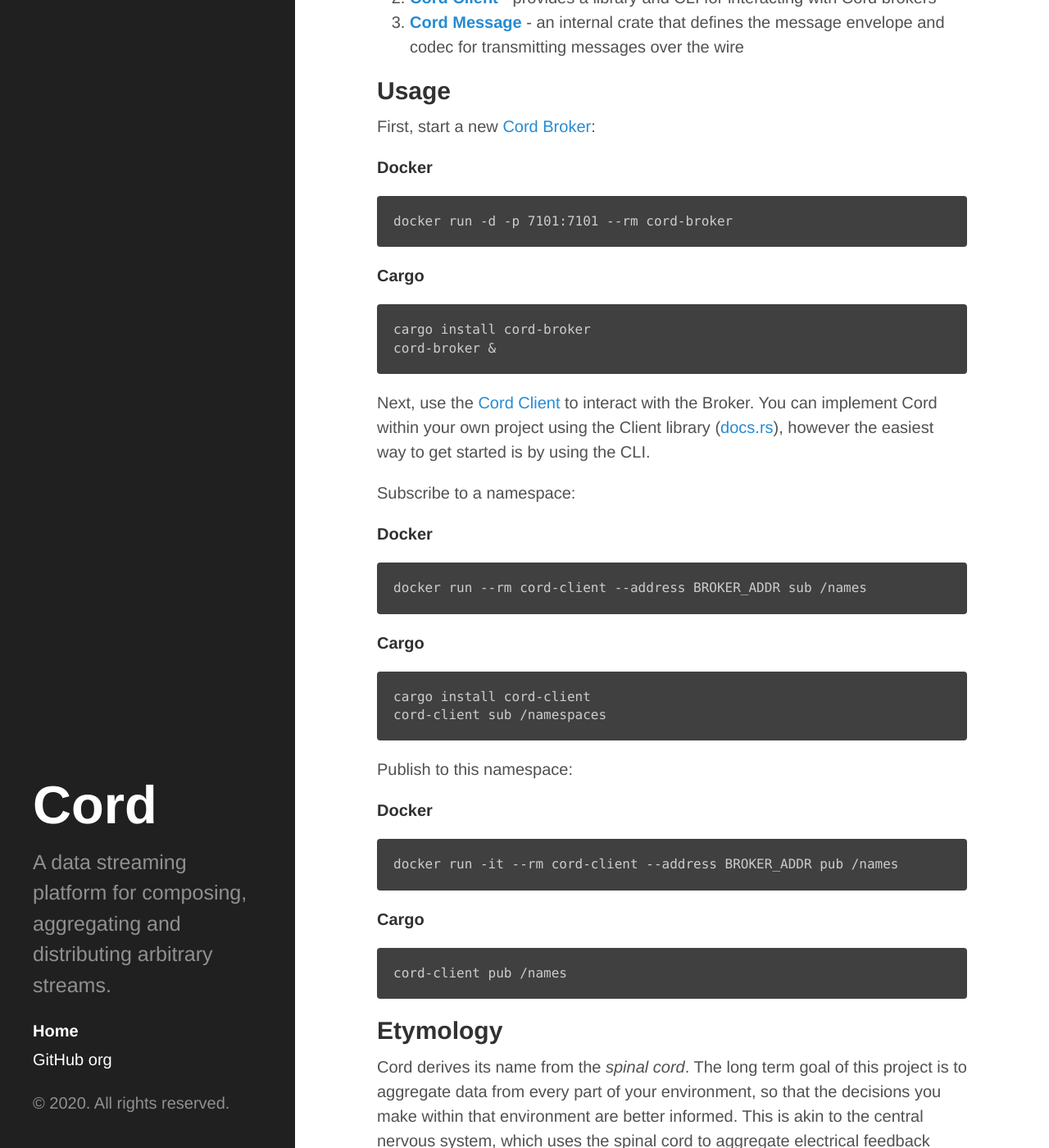
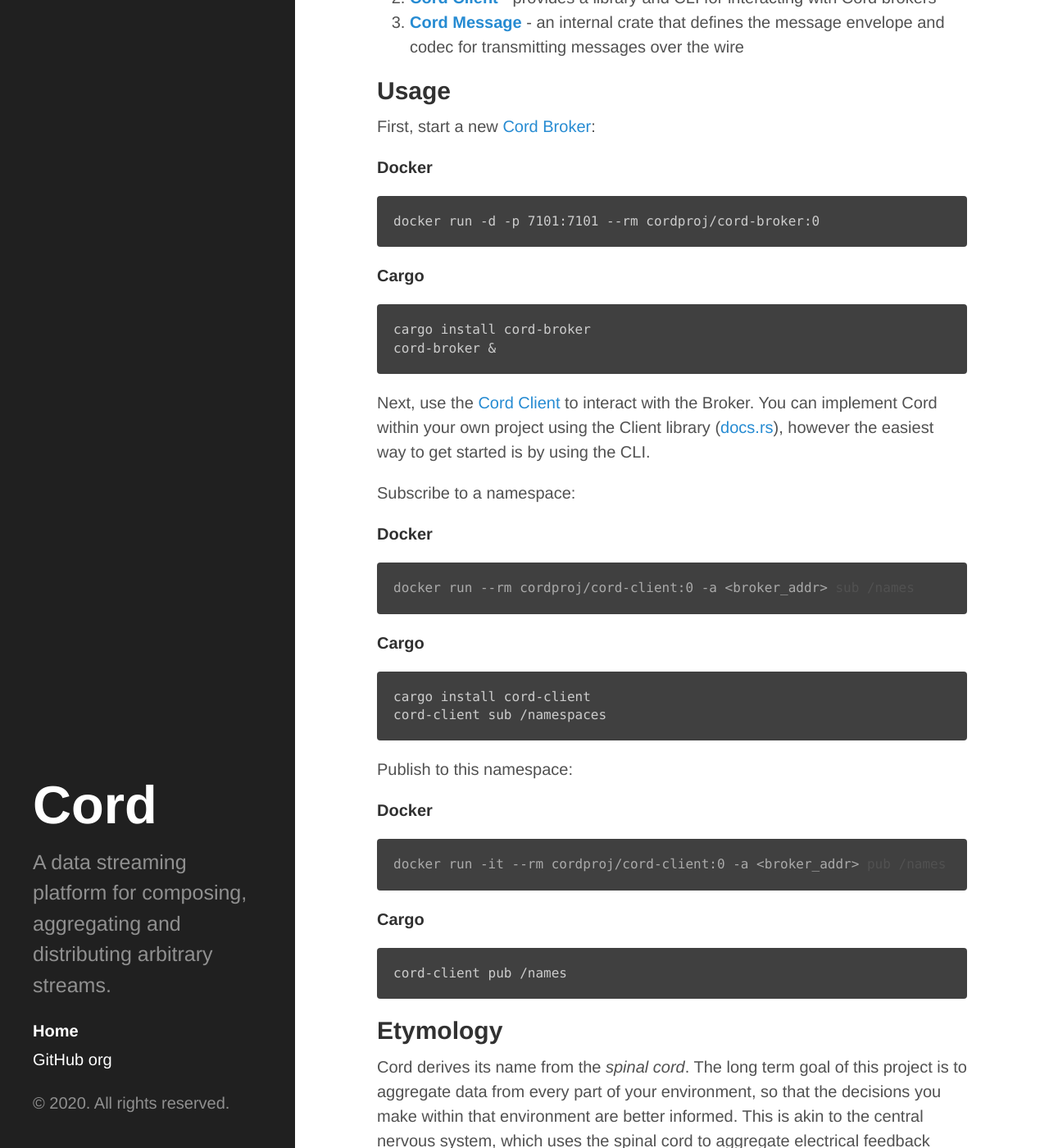
Before and after one commit to cord-proj/cord-web, a Jekyll site: the page built from index.md, in a window 1280 px wide and 1400 px high, scrolled down 596 px. Shown: the whole window at 82% size. Built offline with Jekyll 4.4.1, drawn with Linux system fonts in a browser that asks for light colours.

Commit message:
Fix Docker usage

````diff
--- a/index.md
+++ b/index.md
@@ -32,7 +32,7 @@ First, start a new [Cord Broker](https://github.com/cord-proj/cord-broker):
 **Docker**
 
 ```console
-docker run -d -p 7101:7101 --rm cord-broker
+docker run -d -p 7101:7101 --rm cordproj/cord-broker:0
 ```
 
 **Cargo**
@@ -52,7 +52,7 @@ Subscribe to a namespace:
 **Docker**
 
 ```console
-docker run --rm cord-client --address BROKER_ADDR sub /names
+docker run --rm cordproj/cord-client:0 -a <broker_addr> sub /names
 ```
 
 **Cargo**
@@ -67,7 +67,7 @@ Publish to this namespace:
 **Docker**
 
 ```console
-docker run -it --rm cord-client --address BROKER_ADDR pub /names
+docker run -it --rm cordproj/cord-client:0 -a <broker_addr> pub /names
 ```
 
 **Cargo**
````
